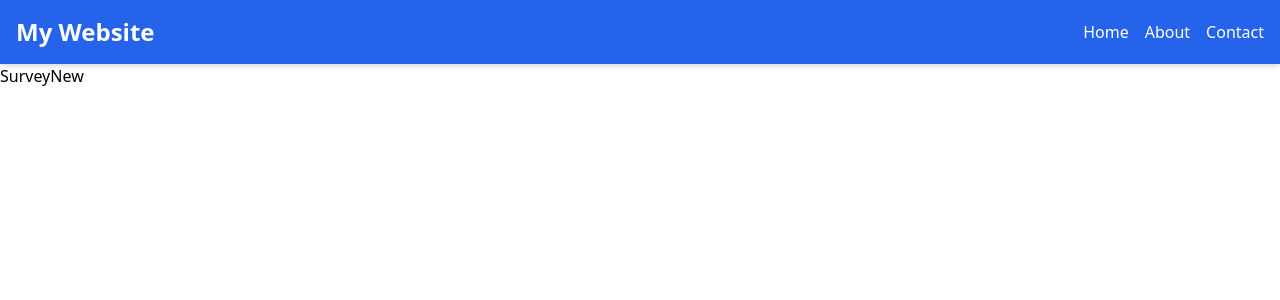
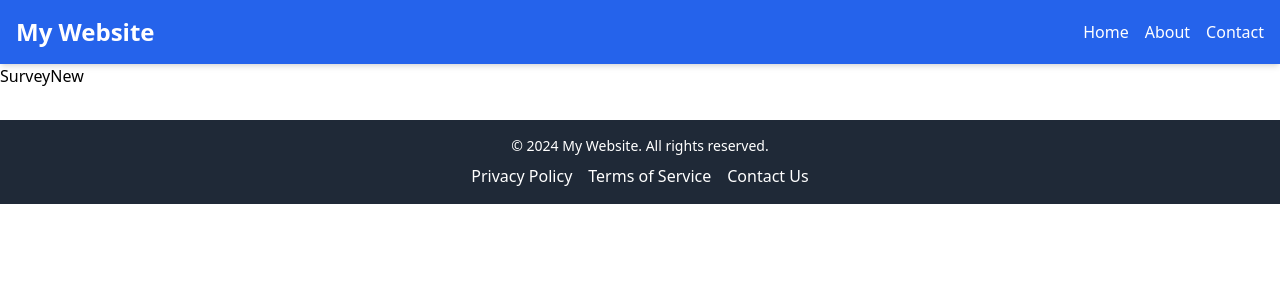
Before and after one commit to kirbeee/thu-senior-project, a React (Create React App) app in the folder client/: page /surveys/new in a window 1280 px wide. Shown: the top 300 px of the page. Built offline with nearby package versions, Linux system fonts and the light colour scheme.

Commit message:
add footer

```diff
--- a/client/src/App.js
+++ b/client/src/App.js
@@ -2,6 +2,7 @@
 import {BrowserRouter, Route} from 'react-router-dom';
 
 import Header from './components/Header';
+import Footer from './components/Footer';
 const Dashboard = () => <h2>Dashboard</h2>;
 const SurveyNew = () => <h2>SurveyNew</h2>;
 const Landing = () => <h2>Landing</h2>;
@@ -19,6 +20,8 @@
                         <Route exact path="/" component={Landing}/>
                         <Route exact path="/surveys" component={Dashboard}/>
                         <Route exact path="/surveys/new" component={SurveyNew}/>
+                        <Route/>
+                        <Footer/>
                     </div>
                 </BrowserRouter>
         );
--- /dev/null
+++ b/client/src/components/Footer.js
@@ -0,0 +1,18 @@
+import React from 'react';
+
+const Footer = () => {
+    return (
+        <footer className="bg-gray-800 p-4 mt-8">
+            <div className="container mx-auto text-center text-white">
+                <p className="text-sm">&copy; {new Date().getFullYear()} My Website. All rights reserved.</p>
+                <ul className="flex justify-center space-x-4 mt-2">
+                    <li><a href="/privacy" className="hover:text-gray-400">Privacy Policy</a></li>
+                    <li><a href="/terms" className="hover:text-gray-400">Terms of Service</a></li>
+                    <li><a href="/contact" className="hover:text-gray-400">Contact Us</a></li>
+                </ul>
+            </div>
+        </footer>
+    );
+};
+
+export default Footer;
```
